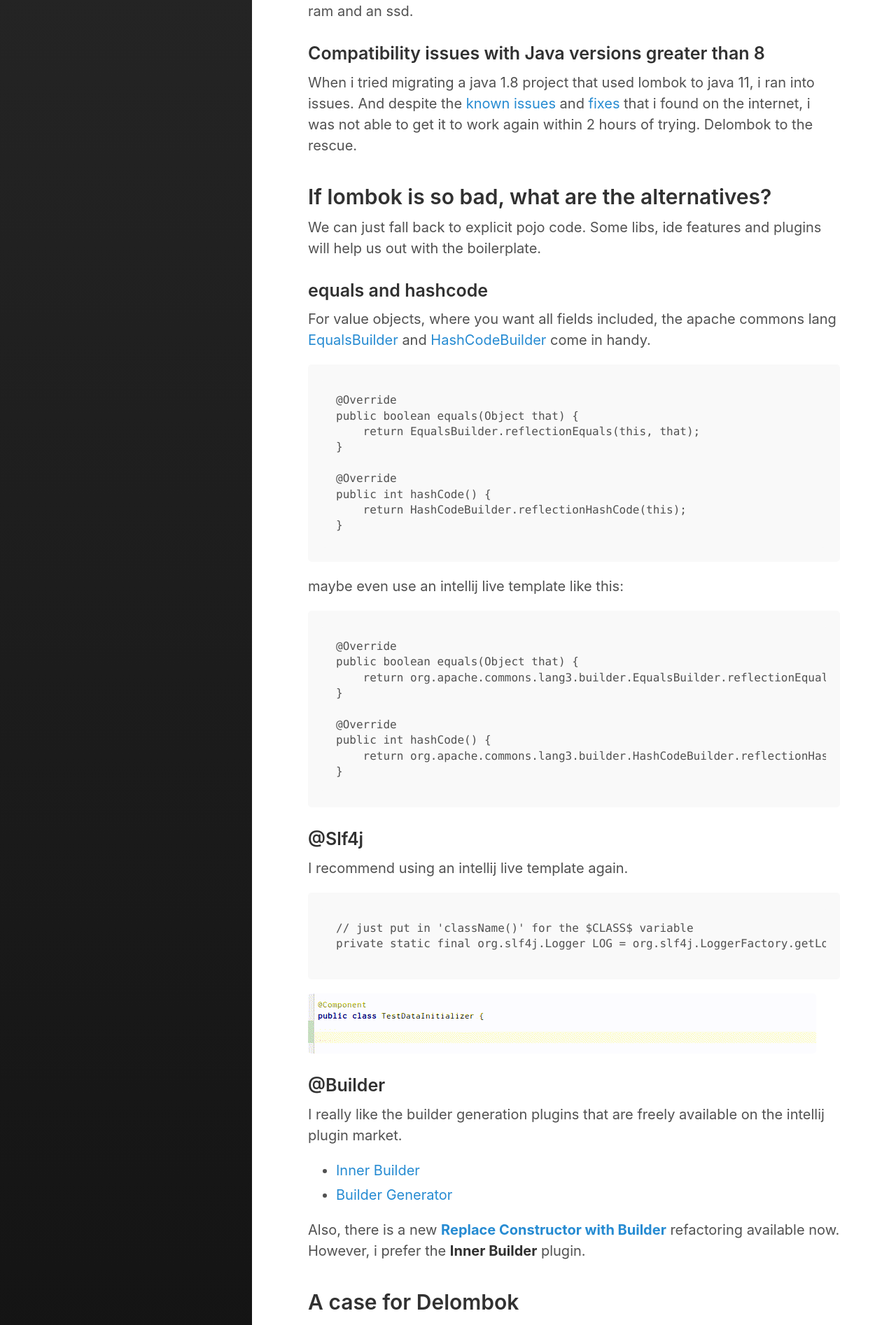
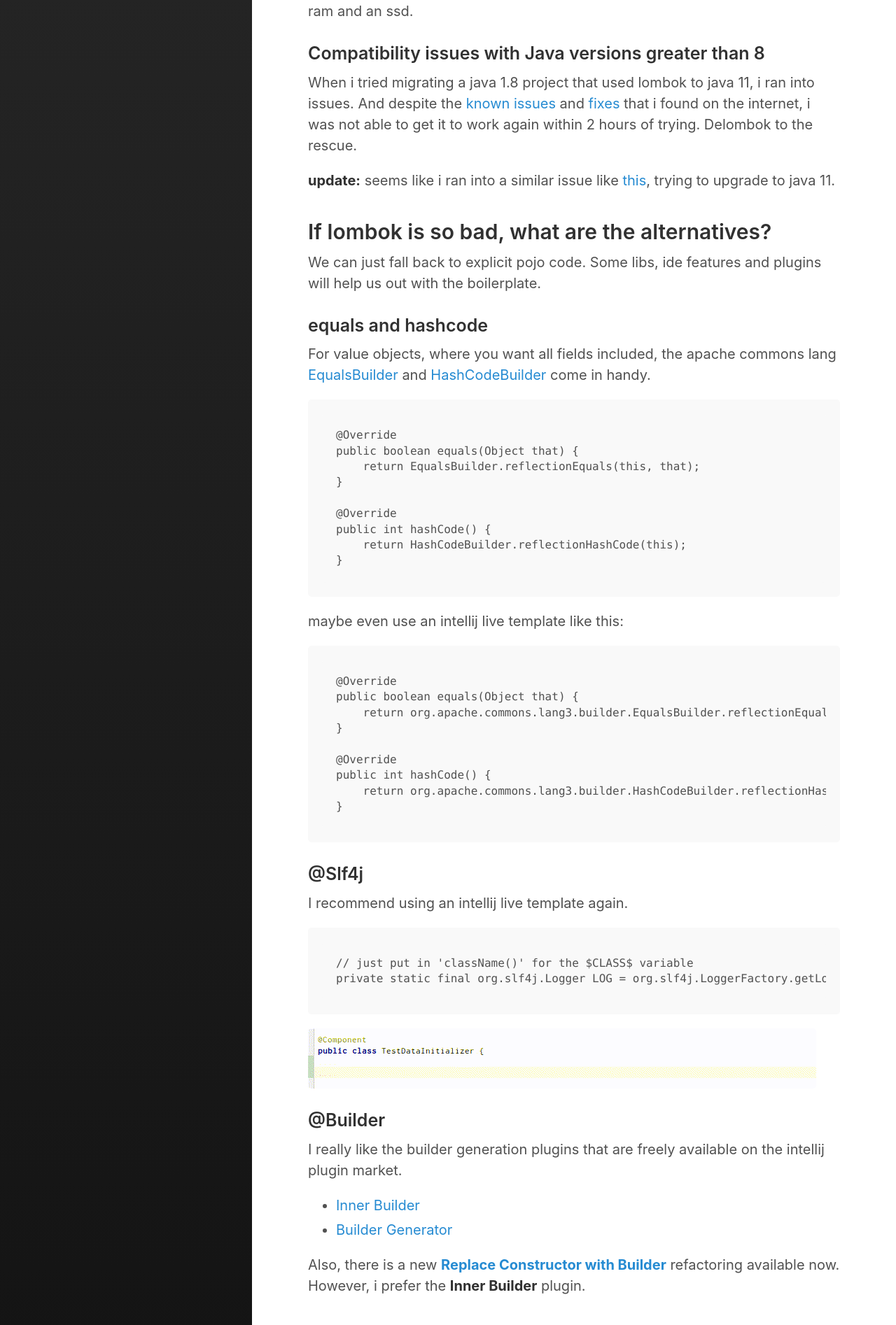
Before and after one commit to gregorriegler/gregorriegler.github.io, a Jekyll site: the page built from _posts/2019-08-10-who-needs-lombok-anyhow.md, in a window 1280 px wide. Shown: the part 1695-3589 px from the top of the page at 70% size. Built offline with Jekyll 4.4.1, drawn with Linux system fonts in a browser that asks for light colours; comment, search, counter and statistics services are not loaded.

Commit message:
update: added issue for jdk 11 problems

```diff
--- a/_posts/2019-08-10-who-needs-lombok-anyhow.md
+++ b/_posts/2019-08-10-who-needs-lombok-anyhow.md
@@ -50,6 +50,9 @@
 When i tried migrating a java 1.8 project that used lombok to java 11, i ran into issues.
 And despite the [known issues](https://stackoverflow.com/questions/53866929/unable-to-use-lombok-with-java-11) and [fixes](https://github.com/rzwitserloot/lombok/issues/1723) that i found on the internet, i was not able to get it to work again within 2 hours of trying.
 Delombok to the rescue.
+
+__update:__ seems like i ran into a similar issue like [this](https://github.com/rzwitserloot/lombok/issues/1723), trying to upgrade to java 11.
+
 
 ## If lombok is so bad, what are the alternatives?
 We can just fall back to explicit pojo code. Some libs, ide features and plugins will help us out with the boilerplate.
```
